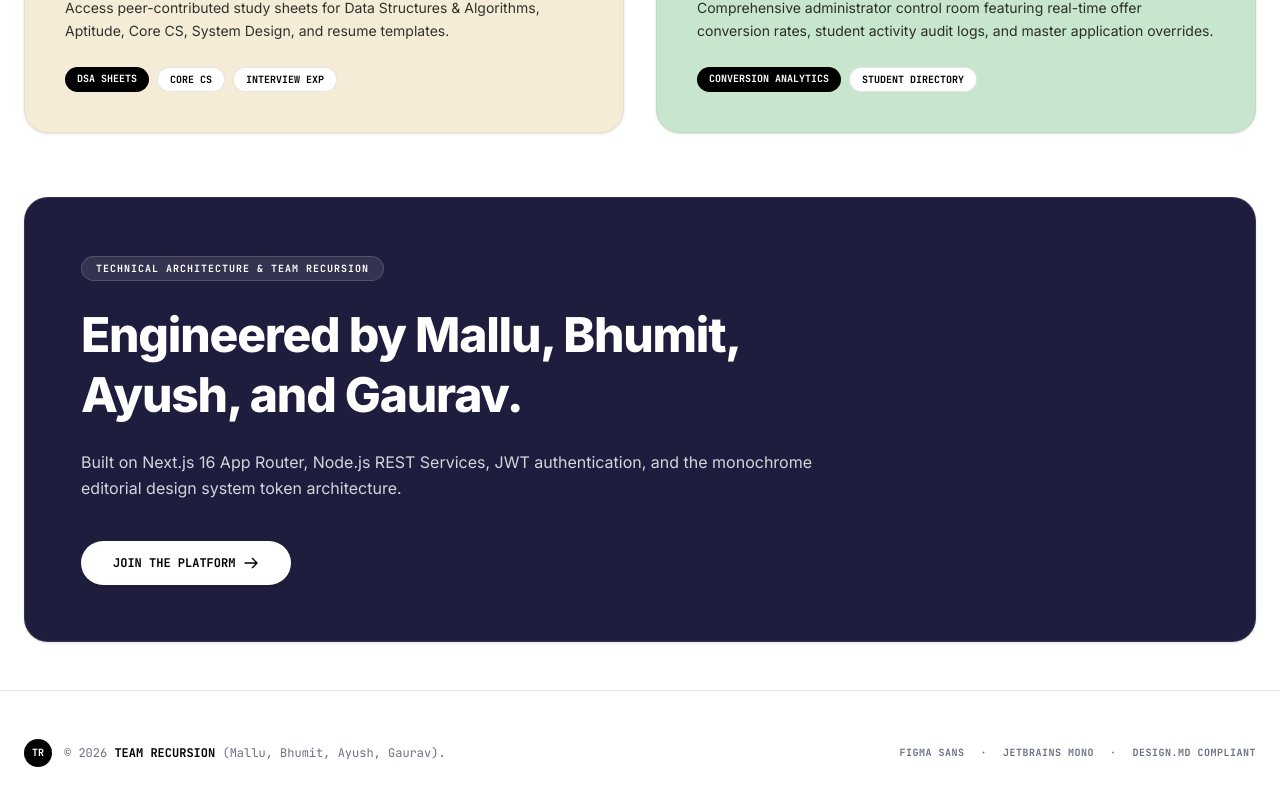
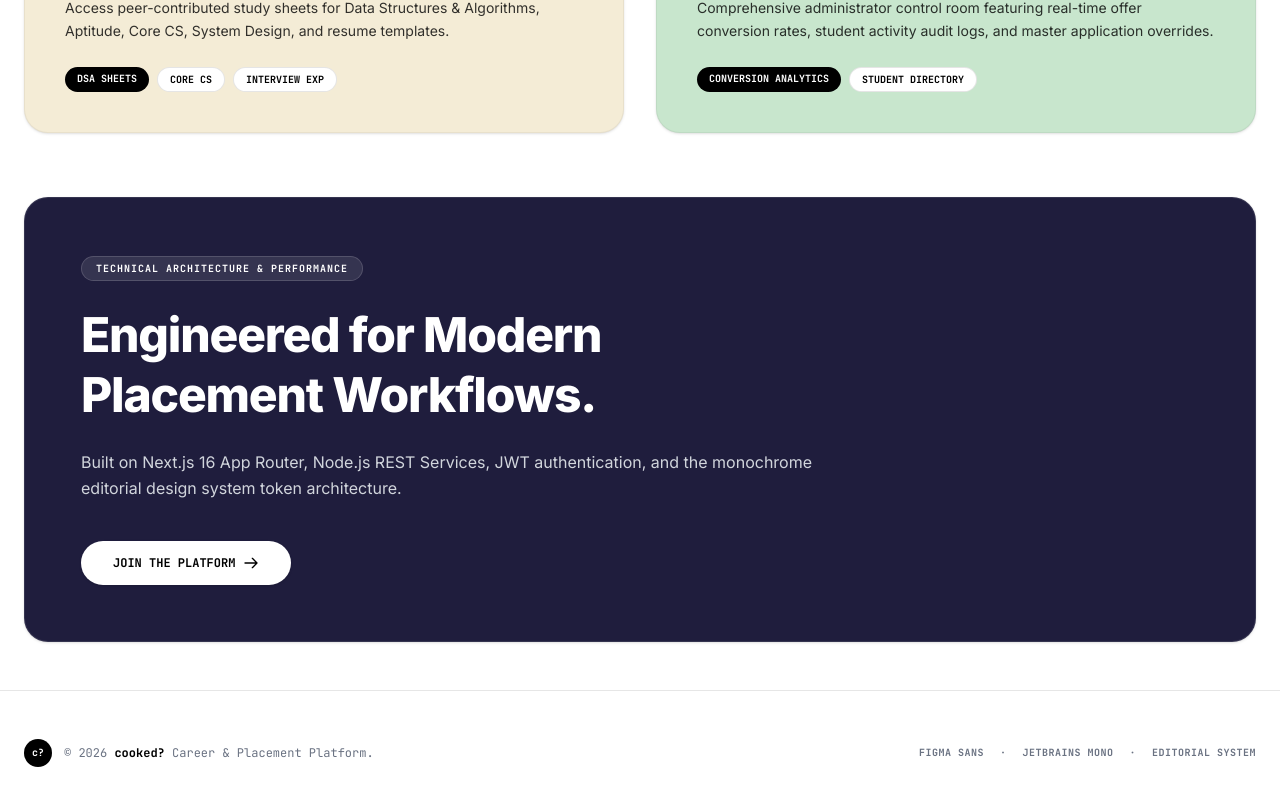
Before and after one commit to OrbitFoundry/Team-Recursion, a Next.js app in the folder frontend/: page / in a window 1280 px wide. Shown: the part 1366-2171 px from the top of the page. Built offline with nearby package versions, Linux system fonts and the light colour scheme; no server answers.

Commit message:
style: remove legacy team references and polish cooked UI

```diff
--- a/frontend/app/page.tsx
+++ b/frontend/app/page.tsx
@@ -230,10 +230,10 @@ export default function LandingPage() {
         <section className="rounded-3xl bg-[#1f1d3d] text-white p-8 md:p-14 border border-white/10 shadow-sm">
           <div className="max-w-3xl space-y-6">
             <div className="inline-block px-3.5 py-1 rounded-full bg-white/10 text-white text-[10px] font-mono uppercase tracking-widest font-bold border border-white/15">
-              TECHNICAL ARCHITECTURE &amp; TEAM RECURSION
+              TECHNICAL ARCHITECTURE &amp; PERFORMANCE
             </div>
             <h2 className="text-3xl md:text-5xl font-extrabold tracking-tight text-white leading-tight">
-              Engineered by Mallu, Bhumit, Ayush, and Gaurav.
+              Engineered for Modern Placement Workflows.
             </h2>
             <p className="text-sm md:text-base text-gray-300 font-sans leading-relaxed">
               Built on Next.js 16 App Router, Node.js REST Services, JWT authentication, and the monochrome editorial design system token architecture.
@@ -256,10 +256,10 @@ export default function LandingPage() {
         <div className="max-w-7xl mx-auto px-6 flex flex-col md:flex-row items-center justify-between gap-6 text-xs font-mono text-gray-500 dark:text-gray-400">
           <div className="flex items-center gap-3">
             <div className="w-7 h-7 rounded-full bg-black text-white dark:bg-white dark:text-black font-bold flex items-center justify-center text-[10px]">
-              TR
+              c?
             </div>
             <div>
-              &copy; {new Date().getFullYear()} <strong className="text-black dark:text-white">TEAM RECURSION</strong> (Mallu, Bhumit, Ayush, Gaurav).
+              &copy; {new Date().getFullYear()} <strong className="text-black dark:text-white">cooked?</strong> Career &amp; Placement Platform.
             </div>
           </div>
           <div className="flex items-center gap-4 uppercase font-bold tracking-wider text-[10px]">
@@ -267,7 +267,7 @@ export default function LandingPage() {
             <span>·</span>
             <span>JETBRAINS MONO</span>
             <span>·</span>
-            <span>DESIGN.md COMPLIANT</span>
+            <span>EDITORIAL SYSTEM</span>
           </div>
         </div>
       </footer>
--- a/frontend/components/AppLayout.tsx
+++ b/frontend/components/AppLayout.tsx
@@ -87,7 +87,7 @@ export default function AppLayout({ children }: { children: React.ReactNode }) {
               cooked?
             </div>
             <div className="text-[10px] font-mono uppercase tracking-widest text-gray-500 dark:text-gray-400">
-              TEAM RECURSION
+              CAREER PORTAL
             </div>
           </div>
         </div>
```
